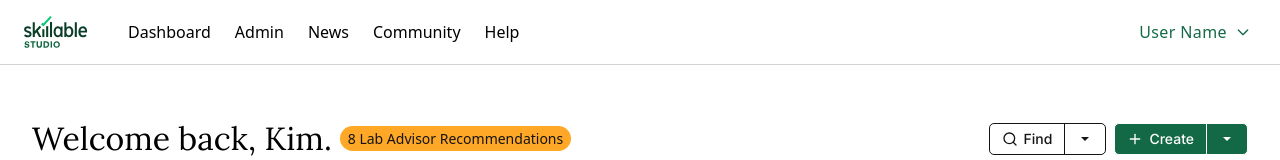
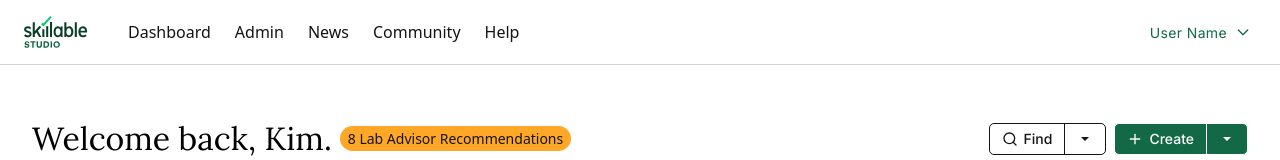
Before and after one commit to keoswalt/skillable-prototype-builder, a Next.js app: page / in a window 1280 px wide. Shown: the top 160 px of the page. Built offline with nearby package versions, Linux system fonts and the light colour scheme.

Commit message:
Fix CSS syntax issues in primary nav and globals.css

```diff
--- a/src/components/navigation/PrimaryNav.tsx
+++ b/src/components/navigation/PrimaryNav.tsx
@@ -79,7 +79,7 @@ export default function PrimaryNav() {
                   <Link
                     key={item.label}
                     href={item.href}
-                    className="text-[var(--components-text-primary)] hover:text-[var(--primary-main)] px-0 py-2 text-[var(--fontsize-body-md)] font-[var(--fontweight-medium)] font-[var(--fontfamily-primary)] tracking-[var(--letterspacing-normal)]"
+                    className="px-0 py-2 text-body-sm text-_components-text-primary hover:text-[var(--primary-main)]"
                   >
                     {item.label}
                   </Link>
@@ -93,9 +93,12 @@ export default function PrimaryNav() {
 
             <button
               onClick={() => toggleMenu('isUserDropdownOpen')}
-              className="text-[var(--primary-main)] hover:text-[var(--primary-light)] px-[5px] py-1 text-[var(--fontsize-body-xs)] font-[var(--fontweight-medium)] flex items-center rounded-[5px]"
+              className="px-[5px] py-1 text-body-xs text-primary-main hover:text-[var(--primary-light)] flex items-center rounded-[5px]"
             >
-              <span className="font-[var(--fontfamily-primary)] tracking-[var(--letterspacing-wide)]">User Name</span>
+              <span style={{
+                fontFamily: 'var(--fontfamily-primary)',
+                letterSpacing: 'var(--letterspacing-wide)'
+              }}>User Name</span>
               <svg
                 className={`ml-2 h-4 w-4 transform ${
                   menuState.isUserDropdownOpen ? 'rotate-180' : ''
@@ -158,8 +161,7 @@ export default function PrimaryNav() {
               <Link
                 key={item.label}
                 href={item.href}
-                className="block px-3 py-2 rounded-md text-[var(--fontsize-body-md)] font-[var(--fontweight-medium)] text-[var(--components-text-primary)] hover:text-[var(--primary-main)] hover:bg-[var(--components-background-contrast-sm)]"
-              >
+                className="block px-3 py-2 rounded-md text-primary-main text-body-sm hover:text-[var(--primary-main)] hover:bg-[var(--components-background-contrast-sm)]" >
                 {item.label}
               </Link>
             ))}
@@ -168,13 +170,13 @@ export default function PrimaryNav() {
             <div className="px-2 space-y-1">
               <button
                 onClick={() => toggleMenu('isCustomerDropdownOpen')}
-                className="block w-full text-left px-3 py-2 rounded-md text-[var(--fontsize-body-md)] font-[var(--fontweight-medium)] text-[var(--components-text-primary)] hover:text-[var(--primary-main)] hover:bg-[var(--components-background-contrast-sm)]"
+                className="block w-full text-left px-3 py-2 rounded-md text-primary-main text-body-sm hover:text-[var(--primary-main)] hover:bg-[var(--components-background-contrast-sm)]"
               >
                 Customer
               </button>
               <button
                 onClick={() => toggleMenu('isUserDropdownOpen')}
-                className="block w-full text-left px-3 py-2 rounded-md text-[var(--fontsize-body-md)] font-[var(--fontweight-medium)] text-[var(--primary-main)] hover:text-[var(--primary-light)] hover:bg-[var(--components-background-contrast-sm)]"
+                className="block w-full text-left px-3 py-2 text-body-sm text-primary-main rounded-md hover:text-[var(--primary-light)] hover:bg-[var(--components-background-contrast-sm)]"
               >
                 User Name
               </button>
```
